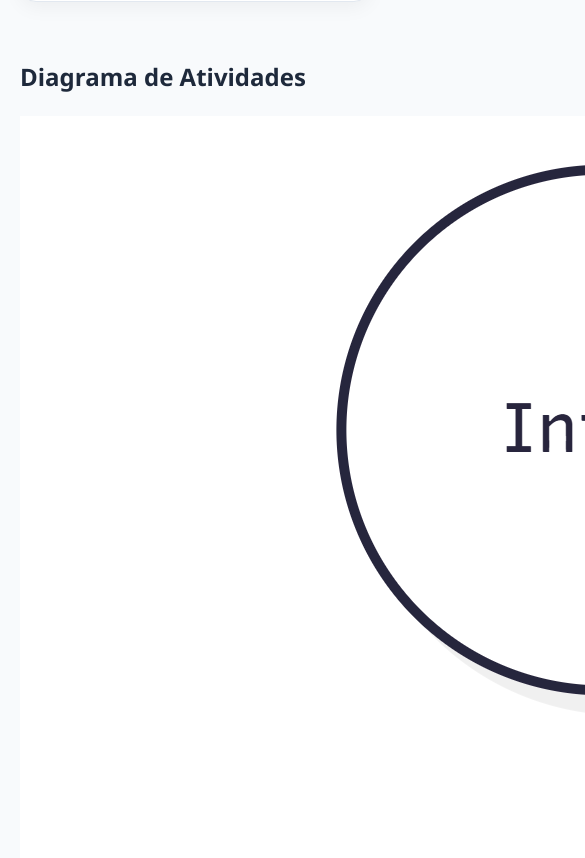
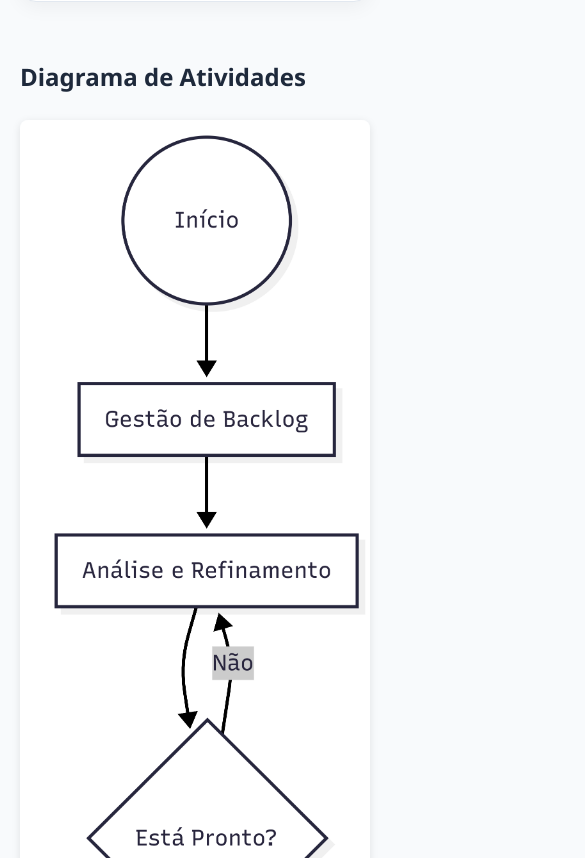
Before and after one commit to claralima1/Kanban_Especificacao, a plain HTML site: page index.html in a window 390 px wide. Shown: the part 1554-2412 px from the top of the page, 585 px wide, since content can reach past the window. Drawn offline with Linux system fonts and the light colour scheme.

Commit message:
docs: conteúdo

```diff
--- a/style.css
+++ b/style.css
@@ -392,13 +392,14 @@
         grid-template-columns: 1fr;
     }
 
-    .diagrama-kanban {
+    .diagrama {
     width: 400px;
     max-width: 100%;
     height: auto;
     display: block;
     margin: 20px auto;
-}
-
+    box-shadow: 0 2px 8px rgba(0,0,0,0.1);
+    border-radius: 8px;
+    }
 
 }
```
